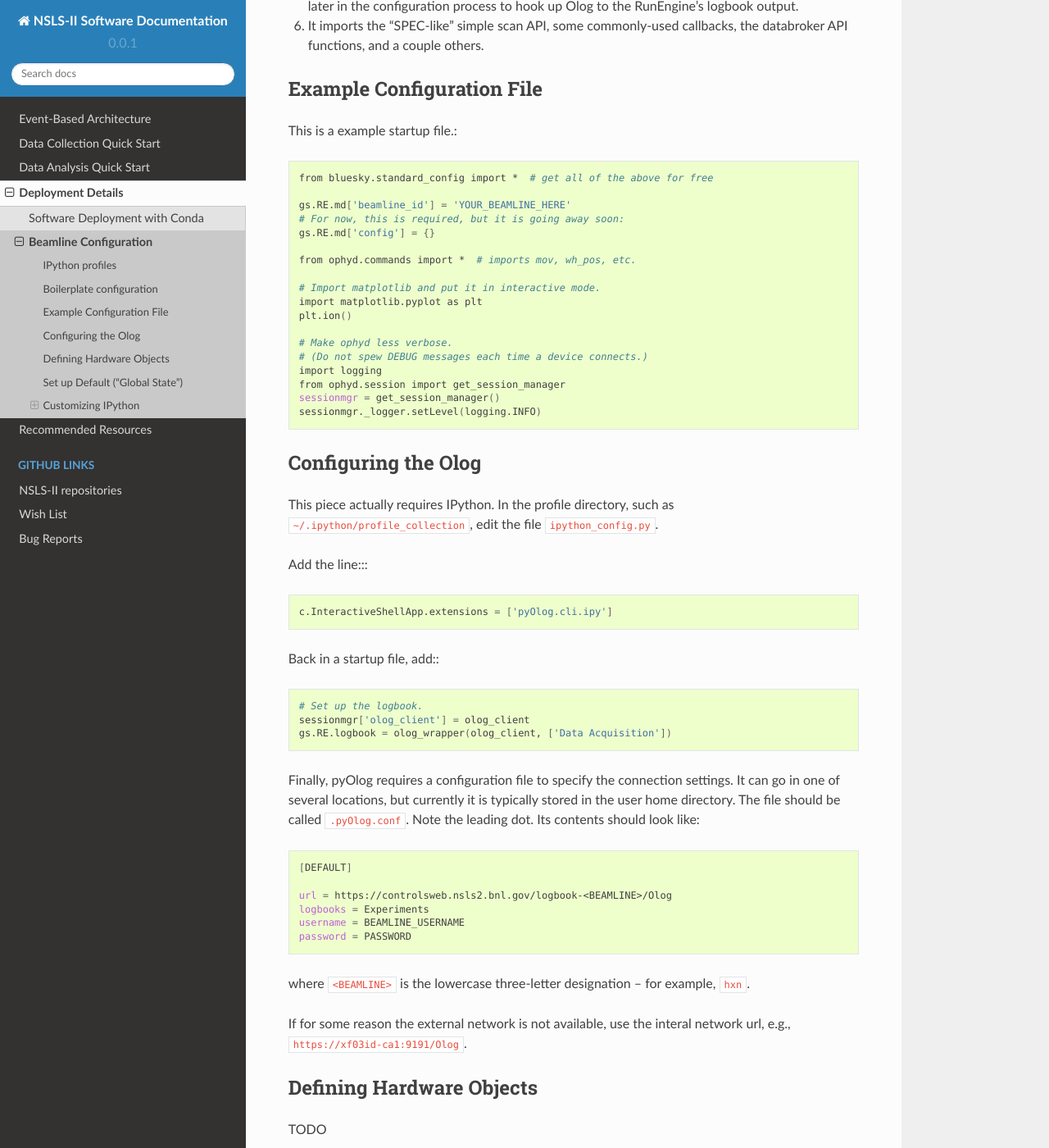
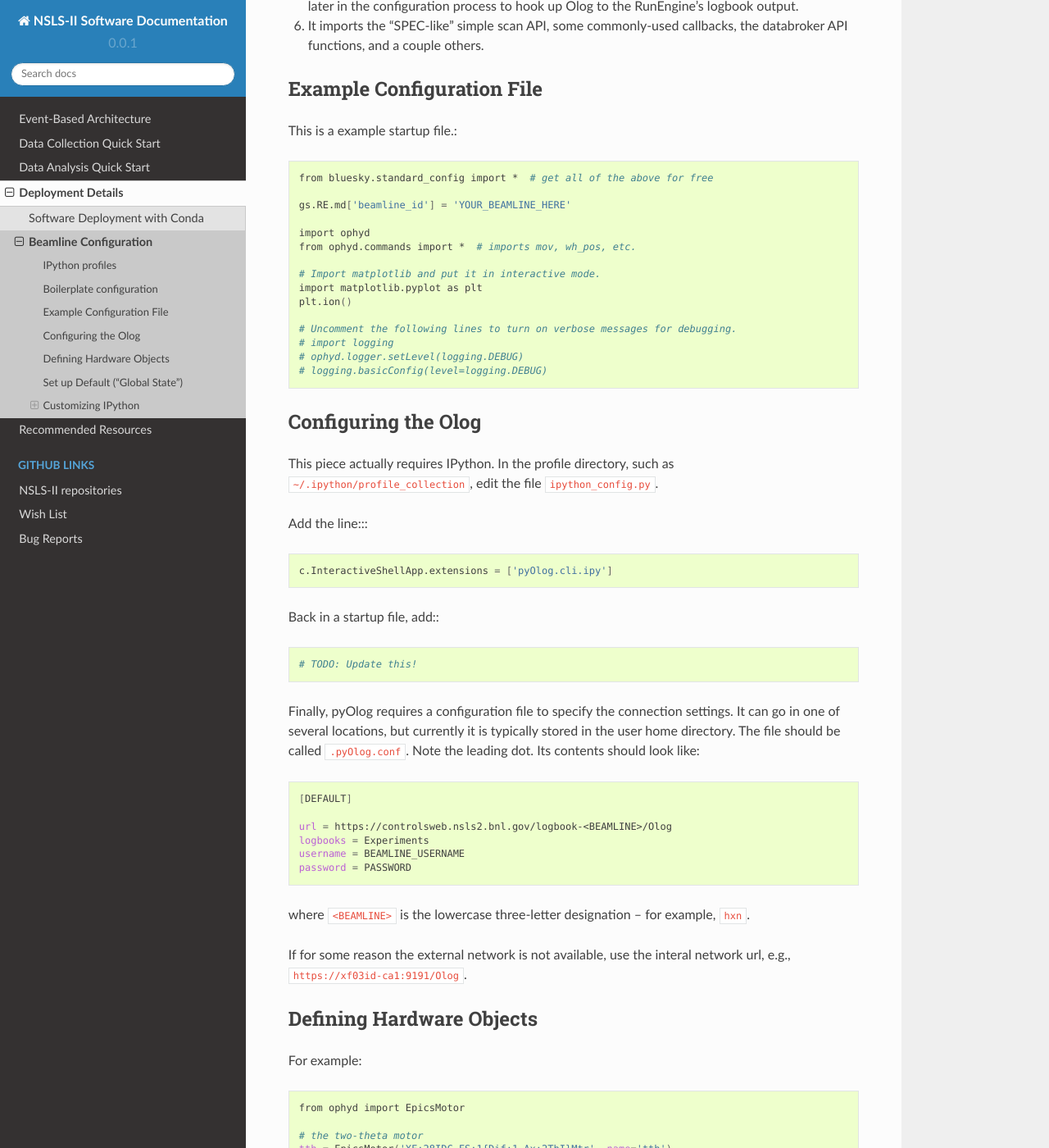
Before and after one commit to NSLS-II/docs, a Sphinx documentation site: the page built from source/beamline-configuration.rst, in a window 1280 px wide and 1400 px high, scrolled down 999 px. Shown: the whole window at 82% size. Built offline with Sphinx 7.4.7 and the Read the Docs theme 2.0.0, drawn with Linux system fonts in a browser that asks for light colours; pages that are not in the unit, such as notebooks, are missing from menus; some of the changed text lies outside the part shown.

Commit message:
Update configuration instructions

```diff
--- a/source/beamline-configuration.rst
+++ b/source/beamline-configuration.rst
@@ -64,21 +64,18 @@ This is a example startup file.::
     from bluesky.standard_config import *  # get all of the above for free
 
     gs.RE.md['beamline_id'] = 'YOUR_BEAMLINE_HERE'
-    # For now, this is required, but it is going away soon:
-    gs.RE.md['config'] = {}
 
+    import ophyd
     from ophyd.commands import *  # imports mov, wh_pos, etc.
 
     # Import matplotlib and put it in interactive mode.
     import matplotlib.pyplot as plt
     plt.ion()
 
-    # Make ophyd less verbose.
-    # (Do not spew DEBUG messages each time a device connects.)
-    import logging
-    from ophyd.session import get_session_manager
-    sessionmgr = get_session_manager()
-    sessionmgr._logger.setLevel(logging.INFO)
+    # Uncomment the following lines to turn on verbose messages for debugging.
+    # import logging
+    # ophyd.logger.setLevel(logging.DEBUG)
+    # logging.basicConfig(level=logging.DEBUG)
 
 Configuring the Olog
 --------------------
@@ -92,9 +89,7 @@ Add the line::::
 
 Back in a startup file, add:::
 
-    # Set up the logbook.
-    sessionmgr['olog_client'] = olog_client
-    gs.RE.logbook = olog_wrapper(olog_client, ['Data Acquisition'])
+    # TODO: Update this!
 
 Finally, pyOlog requires a configuration file to specify the connection
 settings. It can go in one of several locations, but currently it is
@@ -117,7 +112,14 @@ network url, e.g., ``https://xf03id-ca1:9191/Olog``.
 Defining Hardware Objects
 -------------------------
 
-TODO
+For example::
+
+    from ophyd import EpicsMotor
+
+    # the two-theta motor
+    tth = EpicsMotor('XF:28IDC-ES:1{Dif:1-Ax:2ThI}Mtr', name='tth')
+
+See the `ophyd documentation <http://nsls-ii.github.io/ophyd>`_ for more.
 
 Set up Default ("Global State")
 -------------------------------
```
